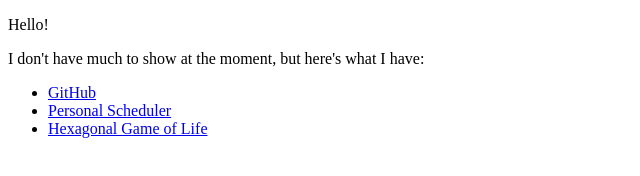
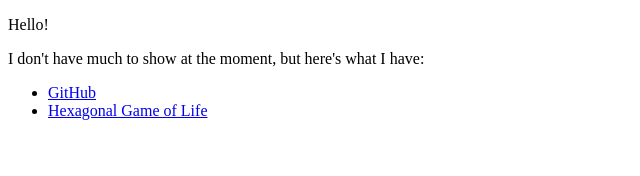
Before and after one commit to Owloid/Owloid.github.io, a plain HTML site: page index.html in a window 1280 px wide. Shown: the whole page, without its empty margins (0-640 px from the left). Drawn offline with Linux system fonts and the light colour scheme.

Commit message:
Update index.html
Remove personal scheduler project

```diff
--- a/index.html
+++ b/index.html
@@ -14,7 +14,6 @@
   <p>I don't have much to show at the moment, but here's what I have:</p>
   <ul>
     <li><a href="https://github.com/Owloid">GitHub</a></li>
-    <li><a href="https://owloid.github.io/personal-scheduler/">Personal Scheduler</a></li>
     <li><a href="https://arunarjunakani.github.io/HexagonalGameOfLife/">Hexagonal Game of Life</a></li>
   </ul>
 </body>
```
